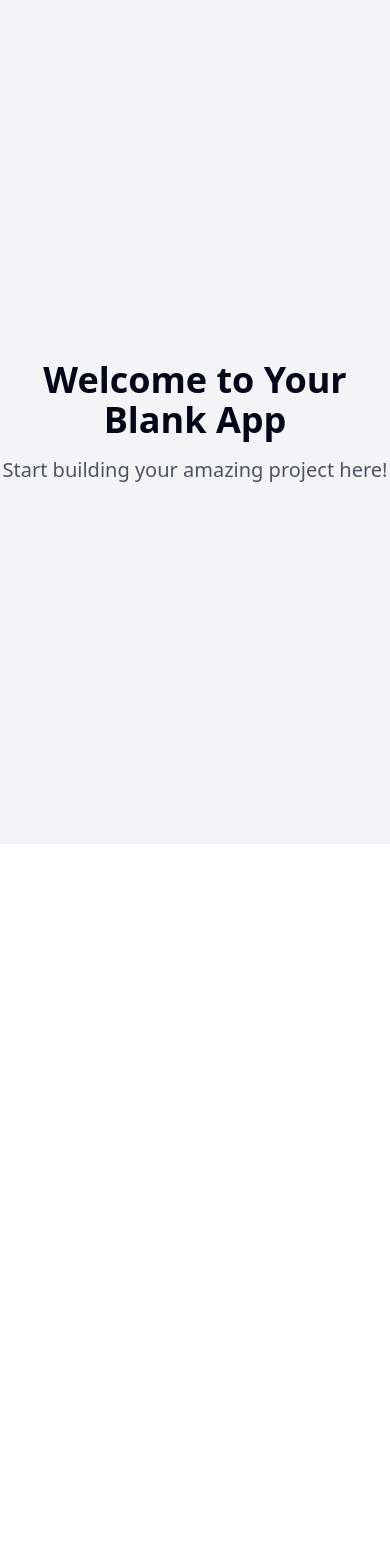
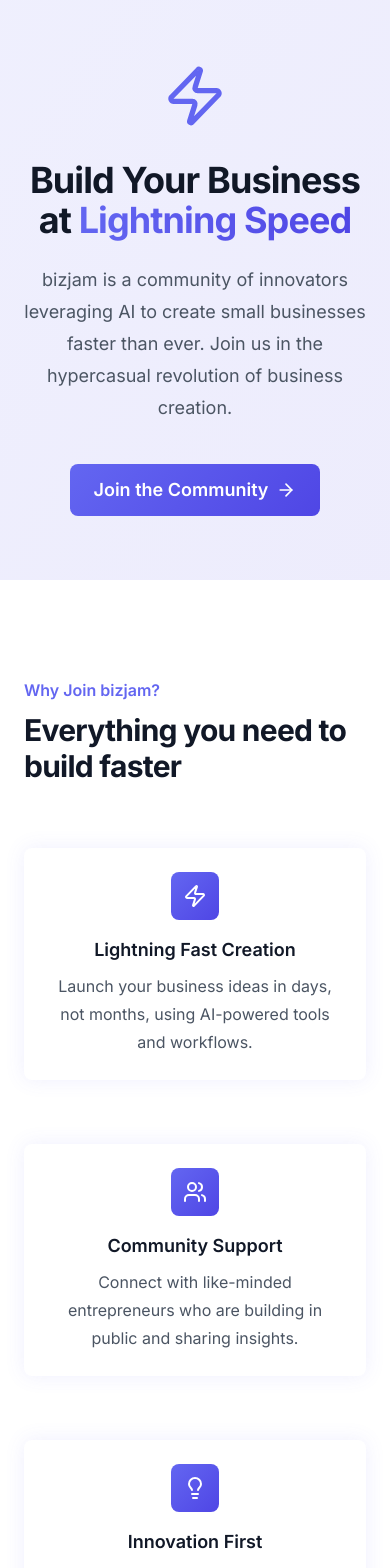
Before and after one commit to jecramer/bizjam-community, a React (Vite) app: page / in a window 390 px wide. Shown: the top 1568 px of the page. Before the commit the page ends 844 px from the top, so only its background shows below. Built offline with nearby package versions, Linux system fonts and the light colour scheme.

Commit message:
Create single page for bizjam
Add a single page website for the bizjam community, including a short description of the community focused on building small businesses with AI. Implement a form for users to apply to join, with responses directed to a specified email address.
[skip gpt_engineer]

```diff
--- /dev/null
+++ b/src/components/Features.tsx
@@ -0,0 +1,60 @@
+import { Rocket, Users, Lightbulb, Zap } from "lucide-react";
+
+const features = [
+  {
+    name: "Lightning Fast Creation",
+    description: "Launch your business ideas in days, not months, using AI-powered tools and workflows.",
+    icon: Zap,
+  },
+  {
+    name: "Community Support",
+    description: "Connect with like-minded entrepreneurs who are building in public and sharing insights.",
+    icon: Users,
+  },
+  {
+    name: "Innovation First",
+    description: "Stay ahead of the curve with the latest AI tools and business creation strategies.",
+    icon: Lightbulb,
+  },
+  {
+    name: "Launch Together",
+    description: "Join forces with other members to validate ideas and get instant feedback.",
+    icon: Rocket,
+  },
+];
+
+const Features = () => {
+  return (
+    <div className="py-24 bg-white sm:py-32">
+      <div className="px-6 mx-auto max-w-7xl lg:px-8">
+        <div className="max-w-2xl mx-auto lg:text-center">
+          <h2 className="text-base font-semibold leading-7 text-primary">Why Join bizjam?</h2>
+          <p className="mt-2 text-3xl font-bold tracking-tight text-gray-900 sm:text-4xl">
+            Everything you need to build faster
+          </p>
+        </div>
+        <div className="max-w-2xl mx-auto mt-16 sm:mt-20 lg:mt-24 lg:max-w-none">
+          <dl className="grid max-w-xl grid-cols-1 gap-x-8 gap-y-16 lg:max-w-none lg:grid-cols-4">
+            {features.map((feature) => (
+              <div key={feature.name} className="flex flex-col transition-all duration-300 rounded-lg hover:shadow-lg card-shadow">
+                <div className="p-6">
+                  <div className="flex items-center justify-center w-12 h-12 mx-auto rounded-lg gradient-bg">
+                    <feature.icon className="w-6 h-6 text-white" aria-hidden="true" />
+                  </div>
+                  <dt className="mt-4 text-lg font-semibold leading-7 text-center text-gray-900">
+                    {feature.name}
+                  </dt>
+                  <dd className="mt-2 text-base leading-7 text-center text-gray-600">
+                    {feature.description}
+                  </dd>
+                </div>
+              </div>
+            ))}
+          </dl>
+        </div>
+      </div>
+    </div>
+  );
+};
+
+export default Features;
--- /dev/null
+++ b/src/components/Hero.tsx
@@ -0,0 +1,37 @@
+import { ArrowRight, Zap } from "lucide-react";
+
+const Hero = () => {
+  return (
+    <div className="relative overflow-hidden">
+      <div className="absolute inset-0 z-0">
+        <div className="absolute inset-0 bg-gradient-to-br from-primary/10 to-secondary/10" />
+      </div>
+      <div className="container relative z-10 px-4 py-16 mx-auto text-center sm:px-6 sm:py-24 lg:px-8">
+        <div className="animate-float">
+          <Zap className="w-16 h-16 mx-auto mb-8 text-primary" />
+        </div>
+        <h1 className="text-4xl font-bold tracking-tight text-gray-900 sm:text-6xl">
+          Build Your Business at{" "}
+          <span className="text-transparent bg-clip-text bg-gradient-to-r from-primary to-secondary">
+            Lightning Speed
+          </span>
+        </h1>
+        <p className="max-w-2xl mx-auto mt-6 text-lg leading-8 text-gray-600">
+          bizjam is a community of innovators leveraging AI to create small businesses faster than ever.
+          Join us in the hypercasual revolution of business creation.
+        </p>
+        <div className="flex items-center justify-center mt-10 gap-x-6">
+          <a
+            href="#join"
+            className="inline-flex items-center px-6 py-3 text-lg font-semibold text-white transition duration-300 rounded-lg gradient-bg hover:opacity-90"
+          >
+            Join the Community
+            <ArrowRight className="w-5 h-5 ml-2" />
+          </a>
+        </div>
+      </div>
+    </div>
+  );
+};
+
+export default Hero;
--- /dev/null
+++ b/src/components/JoinForm.tsx
@@ -0,0 +1,117 @@
+import { useState } from "react";
+import { useToast } from "@/components/ui/use-toast";
+import { Button } from "@/components/ui/button";
+import { Input } from "@/components/ui/input";
+import { Textarea } from "@/components/ui/textarea";
+
+const JoinForm = () => {
+  const { toast } = useToast();
+  const [isSubmitting, setIsSubmitting] = useState(false);
+  const [formData, setFormData] = useState({
+    name: "",
+    email: "",
+    background: "",
+    interests: "",
+  });
+
+  const handleSubmit = async (e: React.FormEvent) => {
+    e.preventDefault();
+    setIsSubmitting(true);
+
+    // TODO: Replace with actual email submission logic
+    await new Promise((resolve) => setTimeout(resolve, 1000));
+
+    toast({
+      title: "Application Submitted!",
+      description: "We'll review your application and get back to you soon.",
+    });
+
+    setFormData({
+      name: "",
+      email: "",
+      background: "",
+      interests: "",
+    });
+    setIsSubmitting(false);
+  };
+
+  return (
+    <div id="join" className="px-6 py-24 bg-white isolate sm:py-32 lg:px-8">
+      <div className="max-w-2xl mx-auto text-center">
+        <h2 className="text-3xl font-bold tracking-tight text-gray-900 sm:text-4xl">
+          Join the Community
+        </h2>
+        <p className="mt-2 text-lg leading-8 text-gray-600">
+          Apply to join bizjam and start building your next venture with AI.
+        </p>
+      </div>
+      <form onSubmit={handleSubmit} className="max-w-xl mx-auto mt-16 sm:mt-20">
+        <div className="grid grid-cols-1 gap-6">
+          <div>
+            <label htmlFor="name" className="block text-sm font-medium text-gray-700">
+              Name
+            </label>
+            <Input
+              type="text"
+              id="name"
+              value={formData.name}
+              onChange={(e) => setFormData({ ...formData, name: e.target.value })}
+              required
+              className="mt-2"
+              placeholder="Your full name"
+            />
+          </div>
+          <div>
+            <label htmlFor="email" className="block text-sm font-medium text-gray-700">
+              Email
+            </label>
+            <Input
+              type="email"
+              id="email"
+              value={formData.email}
+              onChange={(e) => setFormData({ ...formData, email: e.target.value })}
+              required
+              className="mt-2"
+              placeholder="you@example.com"
+            />
+          </div>
+          <div>
+            <label htmlFor="background" className="block text-sm font-medium text-gray-700">
+              Background
+            </label>
+            <Textarea
+              id="background"
+              value={formData.background}
+              onChange={(e) => setFormData({ ...formData, background: e.target.value })}
+              required
+              className="mt-2"
+              placeholder="Tell us about your background and experience"
+            />
+          </div>
+          <div>
+            <label htmlFor="interests" className="block text-sm font-medium text-gray-700">
+              What interests you about AI-powered business creation?
+            </label>
+            <Textarea
+              id="interests"
+              value={formData.interests}
+              onChange={(e) => setFormData({ ...formData, interests: e.target.value })}
+              required
+              className="mt-2"
+              placeholder="Share your thoughts and goals"
+            />
+          </div>
+          <Button
+            type="submit"
+            disabled={isSubmitting}
+            className="w-full gradient-bg hover:opacity-90"
+          >
+            {isSubmitting ? "Submitting..." : "Submit Application"}
+          </Button>
+        </div>
+      </form>
+    </div>
+  );
+};
+
+export default JoinForm;
--- a/src/index.css
+++ b/src/index.css
@@ -1,3 +1,5 @@
+@import url('https://fonts.googleapis.com/css2?family=Inter:wght@400;500;600;700&display=swap');
+
 @tailwind base;
 @tailwind components;
 @tailwind utilities;
@@ -6,72 +8,35 @@
   :root {
     --background: 0 0% 100%;
     --foreground: 222.2 84% 4.9%;
-
     --card: 0 0% 100%;
     --card-foreground: 222.2 84% 4.9%;
-
     --popover: 0 0% 100%;
     --popover-foreground: 222.2 84% 4.9%;
-
     --primary: 222.2 47.4% 11.2%;
     --primary-foreground: 210 40% 98%;
-
     --secondary: 210 40% 96.1%;
     --secondary-foreground: 222.2 47.4% 11.2%;
-
     --muted: 210 40% 96.1%;
     --muted-foreground: 215.4 16.3% 46.9%;
-
     --accent: 210 40% 96.1%;
     --accent-foreground: 222.2 47.4% 11.2%;
-
     --destructive: 0 84.2% 60.2%;
     --destructive-foreground: 210 40% 98%;
-
     --border: 214.3 31.8% 91.4%;
     --input: 214.3 31.8% 91.4%;
     --ring: 222.2 84% 4.9%;
-
     --radius: 0.5rem;
   }
 
-  .dark {
-    --background: 222.2 84% 4.9%;
-    --foreground: 210 40% 98%;
-
-    --card: 222.2 84% 4.9%;
-    --card-foreground: 210 40% 98%;
-
-    --popover: 222.2 84% 4.9%;
-    --popover-foreground: 210 40% 98%;
-
-    --primary: 210 40% 98%;
-    --primary-foreground: 222.2 47.4% 11.2%;
-
-    --secondary: 217.2 32.6% 17.5%;
-    --secondary-foreground: 210 40% 98%;
-
-    --muted: 217.2 32.6% 17.5%;
-    --muted-foreground: 215 20.2% 65.1%;
-
-    --accent: 217.2 32.6% 17.5%;
-    --accent-foreground: 210 40% 98%;
-
-    --destructive: 0 62.8% 30.6%;
-    --destructive-foreground: 210 40% 98%;
-
-    --border: 217.2 32.6% 17.5%;
-    --input: 217.2 32.6% 17.5%;
-    --ring: 212.7 26.8% 83.9%;
+  body {
+    @apply bg-background text-foreground antialiased;
   }
 }
 
-@layer base {
-  * {
-    @apply border-border;
-  }
+.gradient-bg {
+  background: linear-gradient(135deg, #6366f1 0%, #4f46e5 100%);
+}
 
-  body {
-    @apply bg-background text-foreground;
-  }
+.card-shadow {
+  box-shadow: 0 0 20px rgba(99, 102, 241, 0.1);
 }
--- a/src/pages/Index.tsx
+++ b/src/pages/Index.tsx
@@ -1,12 +1,13 @@
-// Update this page (the content is just a fallback if you fail to update the page)
+import Hero from "@/components/Hero";
+import Features from "@/components/Features";
+import JoinForm from "@/components/JoinForm";
 
 const Index = () => {
   return (
-    <div className="min-h-screen flex items-center justify-center bg-gray-100">
-      <div className="text-center">
-        <h1 className="text-4xl font-bold mb-4">Welcome to Your Blank App</h1>
-        <p className="text-xl text-gray-600">Start building your amazing project here!</p>
-      </div>
+    <div className="min-h-screen bg-white">
+      <Hero />
+      <Features />
+      <JoinForm />
     </div>
   );
 };
--- a/tailwind.config.ts
+++ b/tailwind.config.ts
@@ -25,38 +25,20 @@ export default {
         background: "hsl(var(--background))",
         foreground: "hsl(var(--foreground))",
         primary: {
-          DEFAULT: "hsl(var(--primary))",
-          foreground: "hsl(var(--primary-foreground))",
+          DEFAULT: "#6366f1",
+          foreground: "#ffffff",
         },
         secondary: {
-          DEFAULT: "hsl(var(--secondary))",
-          foreground: "hsl(var(--secondary-foreground))",
-        },
-        destructive: {
-          DEFAULT: "hsl(var(--destructive))",
-          foreground: "hsl(var(--destructive-foreground))",
-        },
-        muted: {
-          DEFAULT: "hsl(var(--muted))",
-          foreground: "hsl(var(--muted-foreground))",
+          DEFAULT: "#4f46e5",
+          foreground: "#ffffff",
         },
         accent: {
-          DEFAULT: "hsl(var(--accent))",
-          foreground: "hsl(var(--accent-foreground))",
-        },
-        popover: {
-          DEFAULT: "hsl(var(--popover))",
-          foreground: "hsl(var(--popover-foreground))",
-        },
-        card: {
-          DEFAULT: "hsl(var(--card))",
-          foreground: "hsl(var(--card-foreground))",
+          DEFAULT: "#93c5fd",
+          foreground: "#1e293b",
         },
       },
-      borderRadius: {
-        lg: "var(--radius)",
-        md: "calc(var(--radius) - 2px)",
-        sm: "calc(var(--radius) - 4px)",
+      fontFamily: {
+        sans: ["Inter", "sans-serif"],
       },
       keyframes: {
         "accordion-down": {
@@ -67,10 +49,15 @@ export default {
           from: { height: "var(--radix-accordion-content-height)" },
           to: { height: "0" },
         },
+        float: {
+          "0%, 100%": { transform: "translateY(0)" },
+          "50%": { transform: "translateY(-10px)" },
+        },
       },
       animation: {
         "accordion-down": "accordion-down 0.2s ease-out",
         "accordion-up": "accordion-up 0.2s ease-out",
+        float: "float 6s ease-in-out infinite",
       },
     },
   },
```
